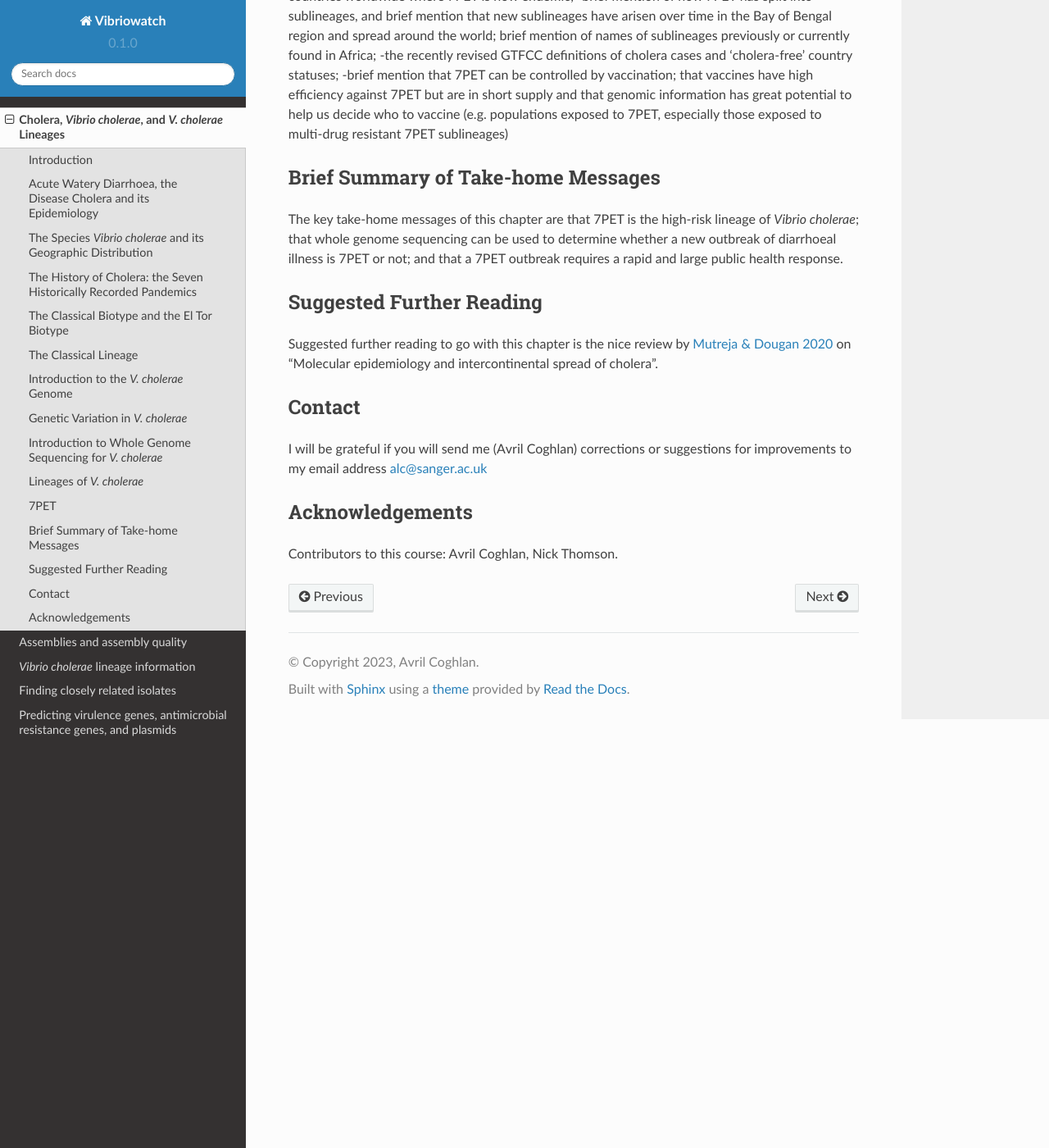
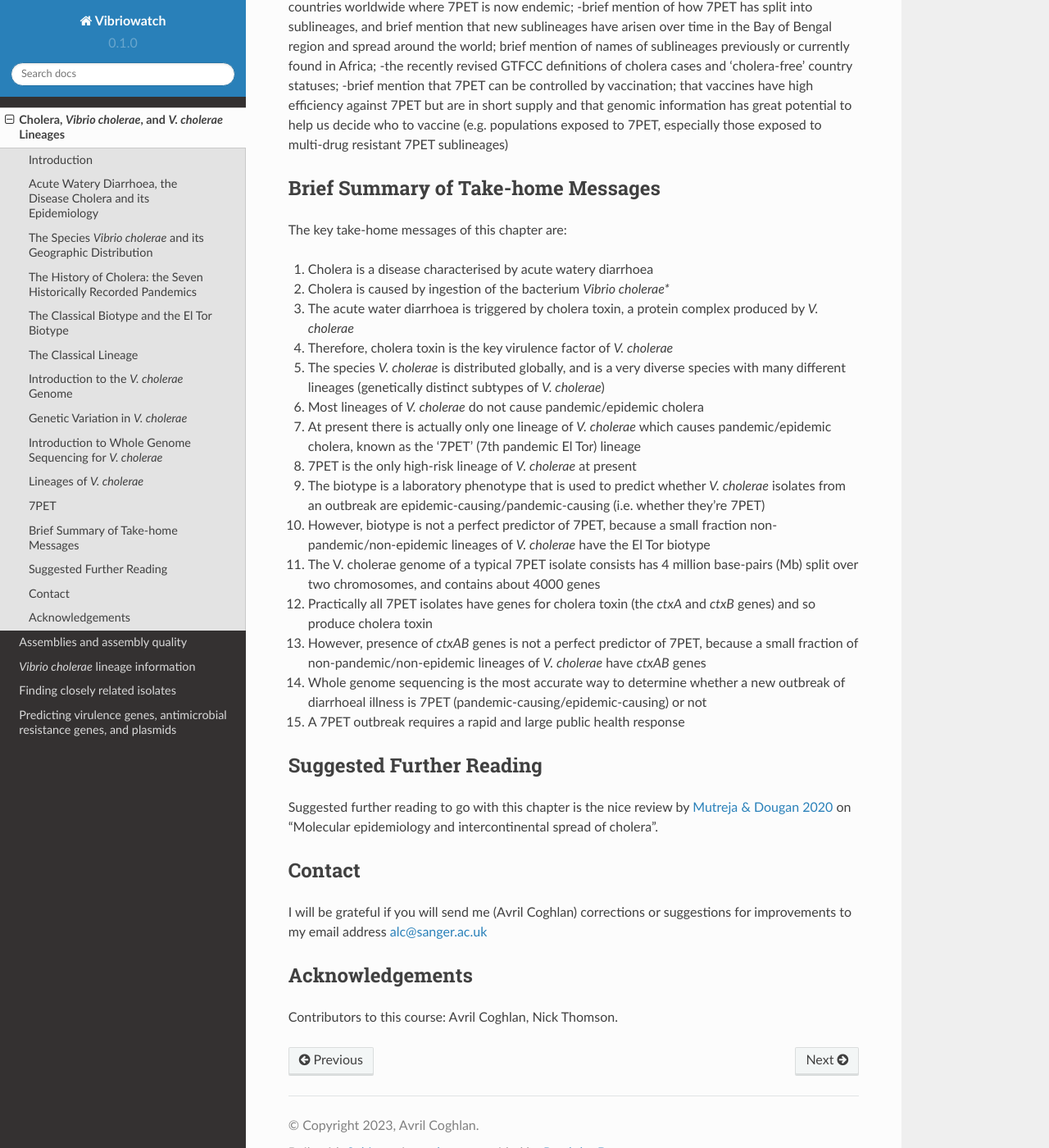
Before and after one commit to avrilcoghlan/cholerabook, a Sphinx documentation site: the page built from docs/source/vibriogenomes.rst, in a window 1280 px wide and 1400 px high, scrolled down 8467 px. Shown: the whole window at 82% size. Built offline with Sphinx 7.4.7 and the Read the Docs theme 2.0.0, drawn with Linux system fonts in a browser that asks for light colours; some of the changed text lies outside the part shown.

Commit message:
Update vibriogenomes.rst

```diff
--- a/docs/source/vibriogenomes.rst
+++ b/docs/source/vibriogenomes.rst
@@ -38,7 +38,8 @@ or places in which there is a humanitarian crisis (e.g. an earthquake or war) th
 Once ingested by a human host, the *V. cholerae* bacteria multiply in the human intestine. The
 bacteria attach to the epithelial cells of the intestine and release **cholera toxin**. Cholera toxin
 binds to the intestinal epithelial cell surface, and stimulates the cells to secrete ions and water into
-the intestinal lumen, resulting in acute watery diarrhoea.
+the intestinal lumen, resulting in acute watery diarrhoea. Therefore, cholera toxin is the key **virulence factor**
+of *V. cholerae*.
 
 .. figure:: CholeraToxin.jpg
   :width: 450
@@ -52,8 +53,8 @@ The Species *Vibrio cholerae* and its Geographic Distribution
 -------------------------------------------------------------
 
 The species *V. cholerae* is distributed globally, and is a very diverse species with many different lineages. Importantly, at present there is actually
-only one lineage of *V. cholerae* which causes epidemic cholera, and we will discuss this lineage (known as
-**'7PET'**) in more detail below. There are many other non-pandemic/non-epidemic lineages of *V. cholerae* found around the world that do not cause epidemic
+only one lineage of *V. cholerae* which causes pandemic/epidemic cholera, and we will discuss this lineage (known as
+**'7PET'**) in more detail below. There are many other non-pandemic/non-epidemic lineages of *V. cholerae* found around the world that do not cause pandemic/epidemic
 cholera.
 
 .. figure:: GlobalDistribution.jpg
@@ -109,23 +110,22 @@ The 7th pandemic isolates are described as having the **'El Tor biotype'**, to d
 the 6th pandemic, which were described to as having the **'Classical biotype'**. These biotypes are based on a particular set of laboratory tests (about four
 or five laboratory tests, depending on the version of the protocol), which test things like susceptibility to infection by particular bacteriophages,
 susceptibility to a particular antibiotic, presence of a particular biochemical pathway, and effect on red blood cells (`CDC 1994`_).
+The current pandemic lineage of *V. cholerae* is called '7PET' because it shows the El Tor biotype: '7PET'
+stands for '7th pandemic El Tor'.
 
 .. _CDC 1994: https://stacks.cdc.gov/view/cdc/52473
 
 .. figure:: LabTests.png
-  :width: 350
+  :width: 300
 
   A set of about four or five laboratory tests are used to determine the biotype of *V. cholerae*, which is a laboratory phenotype that can be used to predict whether isolates of the *V. cholerae* causing a particular outbreak are from the 7th pandemic (i.e. belong to the 7PET lineage). Image credit: DynV at openclipart.org.
 
-For many years these laboratory tests were used to predict whether the *V. cholerae*
-causing an outbreak were El Tor biotype, so were likely to be pandemic-causing/epidemic-causing *V. cholerae* (7PET). These biotype-determining tests
-are sometimes still used for this purpose (`CDC 1994`_). However, the biotype is not a perfect predictor of whether isolates of
-the *V. cholerae* causing an outbreak belong to the pandemic-causing/epidemic-causing lineage of *V. cholerae* (7PET lineage). That is,
-although the lineage causing the 7th pandemic, 7PET, shows the El Tor biotype in laboratory tests, some other
+For many decades these laboratory tests have been used to find out whether the *V. cholerae*
+causing an outbreak have the El Tor biotype (`CDC 1994`_), so to predict whether they are likely to be pandemic-causing/epidemic-causing *V. cholerae* (7PET).
+However, although the lineage causing the 7th pandemic, 7PET, shows the El Tor biotype in laboratory tests, some other
 lineages of *V. cholerae* also show the El Tor biotype in laboratory tests (see Fig. 1. in `Chun et al 2009`_).
-This means that, if you find that an isolate from an outbreak has the El Tor biotype, the outbreak is not necessarily caused by pandemic-causing/epidemic-causing *V. cholerae*
-(i.e. is not necessarily 7PET). As we will discuss later in this course, whole genome sequencing
-tells us far more accurately whether isolates from an outbreak are pandemic-causing/epidemic-causing *V. cholerae* (i.e. are 7PET).
+As we will discuss later in this course, whole genome sequencing tells us far more accurately whether isolates from an
+outbreak are pandemic-causing/epidemic-causing *V. cholerae* (i.e. are 7PET).
 
 .. _Chun et al 2009: https://pubmed.ncbi.nlm.nih.gov/19720995/
 
@@ -163,7 +163,7 @@ from the 7PET lineage (`Heidelberg 2000`_).
 .. _Heidelberg et al 2000: https://pubmed.ncbi.nlm.nih.gov/10952301/
 
 .. figure:: Chromosomes.jpg
-  :width: 600
+  :width: 650
 
   A diagram showing the two circular chromosomes of *V. cholerae*, for a typical isolate of the current pandemic lineage (7PET lineage). The outside circles in blue represent genes on the forward and reverse strand of the DNA. Between them, the two chromosomes of *V. cholerae* include almost 4000 genes in a typical isolate from the 7PET lineage. The innermost circle shows below average (purple) and above average (mustard) GC content along the chromosomes. Other key features of the chromosomes are highlighted as green boxes, where the green box labelled '5' is the region containing the two genes that encode the A and B subunits of the cholera toxin. This region is known as the 'CTX region'. Image source: `Mutreja & Dougan 2020`_.
 
@@ -171,12 +171,16 @@ from the 7PET lineage (`Heidelberg 2000`_).
 
 In isolates of the current pandemic lineage (7PET lineage), we usually see the two genes that encode the A and B subunits of the cholera toxin close together
 on Chromosome 1. These two genes are called the *ctxA* and *ctxB* genes. If we could zoom in a lot on chromosome 1, we would be able to see the
-*ctxA* and *ctxB* genes close together in a region known as the **CTX regione**. Practically 100% of isolates of the current pandemic lineage (7PET) contain the CTX region in their chromosome, and so produce cholera toxin, and therefore cause a human host to suffer acute watery diarrhoea.
+*ctxA* and *ctxB* genes close together in a region known as the **CTX regione**. Practically 100% of isolates of the current pandemic lineage (7PET) contain the CTX region in their chromosome, and so produce cholera toxin, and therefore cause a human host to suffer acute watery diarrhoea. Most non-pandemic/non-epidemic lineages
+of *V. cholerae* do not have the *ctxA* and *ctxB* genes, and so do not produce cholera toxin. However, a small number of non-pandemic/non-epidemic lineages of *V. cholerae*, most
+of which are relatively closely related to 7PET, sometimes do have *ctxA* and *ctxB* genes (`Chun et al 2009`_).
+
+.. _Chun et al 2009: https://pubmed.ncbi.nlm.nih.gov/19720995/
 
 .. figure:: CtxProphage.jpg
   :width: 800
 
-  A diagram showing just the CTX region of Chromosome 1 of a typical isolate of the current pandemic lineage (7PET lineage), isolate N16961, as well as a typical isolate of the lineage that caused the previous pandemic (i.e. Classical lineage), isolate O395. The arrows represent genes, and the *ctxA* and *ctxB* genes encode the A and B subunits, respectively, of the cholera toxin protein complex. Image source: `Pant et al 2020`_.
+  A diagram showing just the CTX region of Chromosome 1 of a typical isolate of the current pandemic lineage (7PET lineage), isolate N16961 (bottom row), as well as a typical isolate of the lineage that caused the previous pandemic (i.e. Classical lineage), isolate O395 (top row). The arrows represent genes, and the *ctxA* and *ctxB* genes encode the A and B subunits, respectively, of the cholera toxin protein complex. Image source: `Pant et al 2020`_.
 
 .. _Pant et al 2020: https://pubmed.ncbi.nlm.nih.gov/31272871/
 
@@ -212,7 +216,23 @@ Lineages of *V. cholerae*
 Brief Summary of Take-home Messages
 -----------------------------------
 
-The key take-home messages of this chapter are that 7PET is the high-risk lineage of *Vibrio cholerae*; that whole genome sequencing can be used to determine whether a new outbreak of diarrhoeal illness is 7PET or not; and that a 7PET outbreak requires a rapid and large public health response.
+The key take-home messages of this chapter are:
+
+#. Cholera is a disease characterised by acute watery diarrhoea
+#. Cholera is caused by ingestion of the bacterium *Vibrio cholerae**
+#. The acute water diarrhoea is triggered by cholera toxin, a protein complex produced by *V. cholerae*
+#. Therefore, cholera toxin is the key virulence factor of *V. cholerae*
+#. The species *V. cholerae* is distributed globally, and is a very diverse species with many different lineages (genetically distinct subtypes of *V. cholerae*)
+#. Most lineages of *V. cholerae* do not cause pandemic/epidemic cholera
+#. At present there is actually only one lineage of *V. cholerae* which causes pandemic/epidemic cholera, known as the '7PET' (7th pandemic El Tor) lineage
+#. 7PET is the only high-risk lineage of *V. cholerae* at present
+#. The biotype is a laboratory phenotype that is used to predict whether *V. cholerae* isolates from an outbreak are epidemic-causing/pandemic-causing (i.e. whether they're 7PET)
+#. However, biotype is not a perfect predictor of 7PET, because a small fraction non-pandemic/non-epidemic lineages of *V. cholerae* have the El Tor biotype
+#. The V. cholerae genome of a typical 7PET isolate consists has 4 million base-pairs (Mb) split over two chromosomes, and contains about 4000 genes
+#. Practically all 7PET isolates have genes for cholera toxin (the *ctxA* and *ctxB* genes) and so produce cholera toxin
+#. However, presence of *ctxAB* genes is not a perfect predictor of 7PET, because a small fraction of non-pandemic/non-epidemic lineages of *V. cholerae* have *ctxAB* genes
+#. Whole genome sequencing is the most accurate way to determine whether a new outbreak of diarrhoeal illness is 7PET (pandemic-causing/epidemic-causing) or not
+#. A 7PET outbreak requires a rapid and large public health response
 
 Suggested Further Reading
 -------------------------
```
